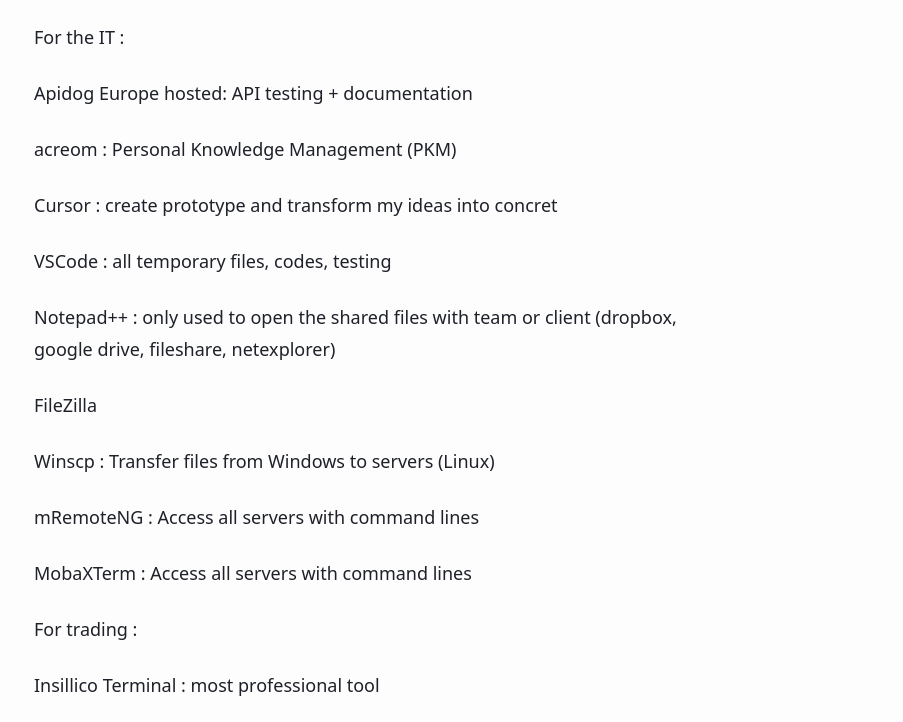
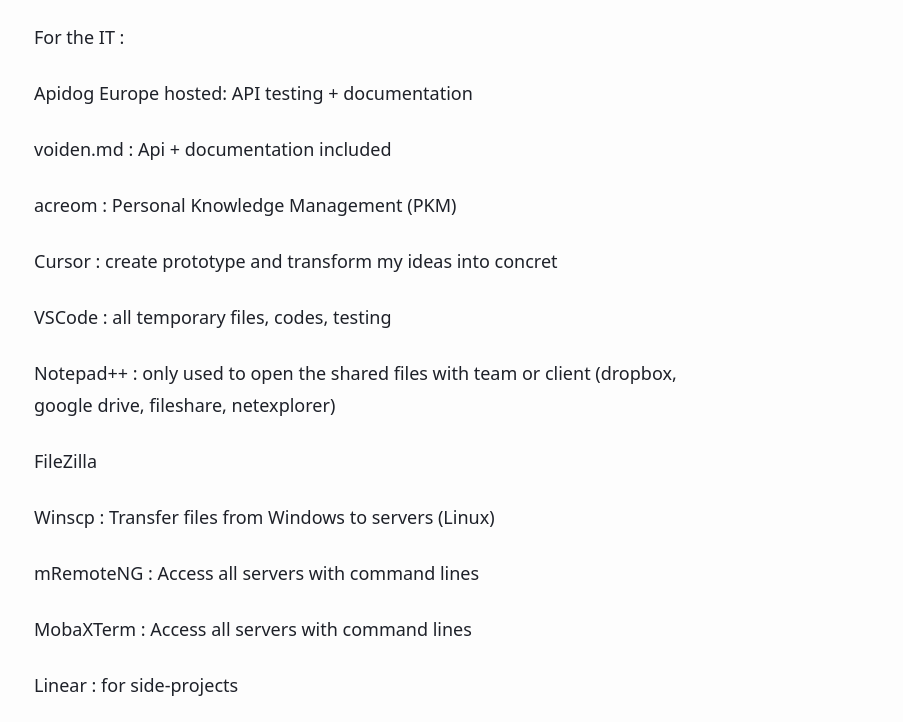
Before and after one commit to jeoste/jeoste.github.io, an Astro site: page /vault in a window 1280 px wide. Shown: the part 216-938 px from the top of the page, without its empty margins (238-1141 px from the left). Built offline with nearby package versions, Linux system fonts and the light colour scheme; Astro itself is replaced by a stand-in of ours.

Commit message:
feat: add Linear tool for side-projects to vault page

```diff
--- a/src/pages/vault.astro
+++ b/src/pages/vault.astro
@@ -15,6 +15,7 @@
     <div class="prose prose-lg prose-slate dark:prose-invert">
       <p>For the IT :</p>
       <p>Apidog Europe hosted: API testing + documentation</p>
+      <p>voiden.md : Api + documentation included</p>
       <p>acreom : Personal Knowledge Management (PKM)</p>
       <p>Cursor : create prototype and transform my ideas into concret</p>
       <p>VSCode : all temporary files, codes, testing</p>
@@ -23,6 +24,7 @@
       <p>Winscp : Transfer files from Windows to servers (Linux)</p>
       <p>mRemoteNG : Access all servers with command lines</p>
       <p>MobaXTerm : Access all servers with command lines</p>
+      <p>Linear : for side-projects</p>
       <p>For trading :</p>
       <p>Insillico Terminal : most professional tool</p>
       <p>TradingView</p>
```
